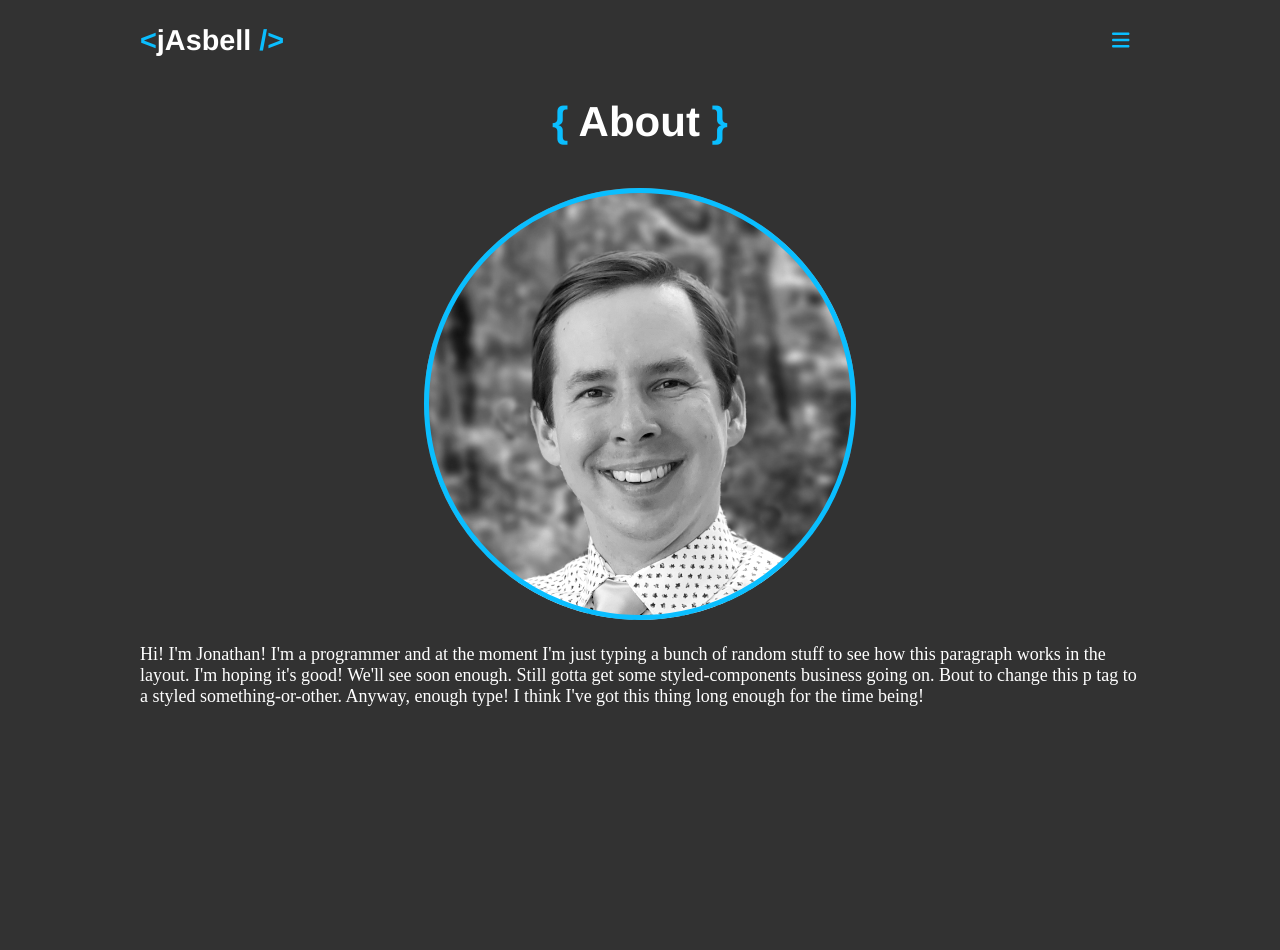
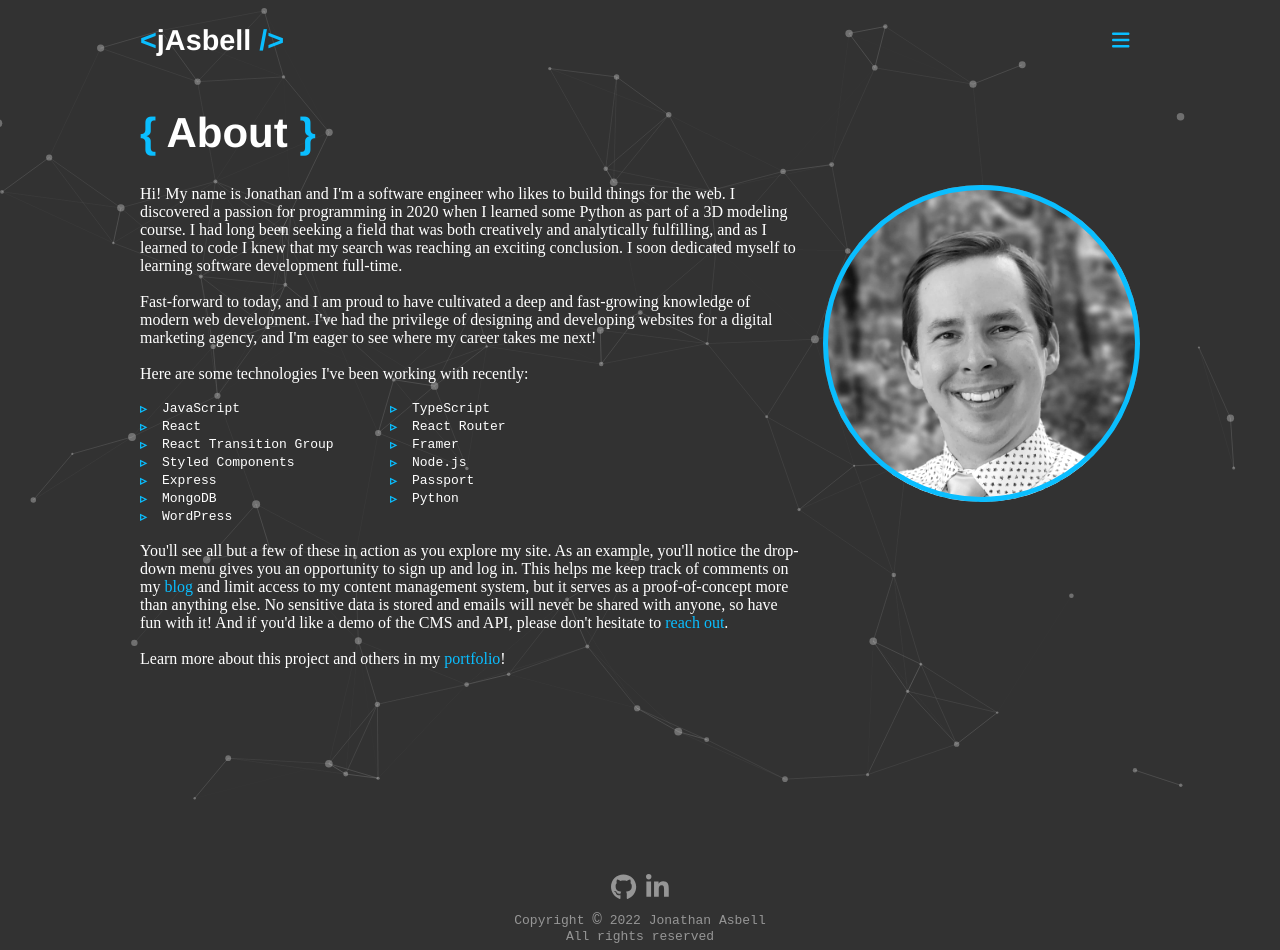
Before and after one commit to asbelljc/blog-client, a React (Create React App) app: page /about in a window 1280 px wide. Shown: the top 950 px of the page. Before the commit the page ends 800 px from the top, so only its background shows below. Built offline with nearby package versions, Linux system fonts and the light colour scheme; no server answers.

Commit message:
Completed About content and styling (although might add staggered animation in future). Added footer.

```diff
--- a/package.json
+++ b/package.json
@@ -4,6 +4,7 @@
   "private": true,
   "dependencies": {
     "@fortawesome/fontawesome-svg-core": "^6.1.1",
+    "@fortawesome/free-brands-svg-icons": "^6.1.1",
     "@fortawesome/free-solid-svg-icons": "^6.1.1",
     "@fortawesome/react-fontawesome": "^0.1.18",
     "@testing-library/jest-dom": "^5.16.4",
--- a/src/App.js
+++ b/src/App.js
@@ -7,6 +7,7 @@ import Layout from './components/Layout';
 import { Home, About, Blog, Portfolio, Contact } from './pages';
 import Particles from './components/Particles';
 import AnimatedRoutes from './components/AnimatedRoutes';
+import Footer from './components/Footer';
 
 export const SessionContext = createContext(null);
 export const ScreenContext = createContext(null);
@@ -184,13 +185,14 @@ function App() {
         <AnimatedRoutes location={location} routesKey={location.pathname}>
           <Route path="/" element={<Layout />}>
             <Route index element={<Home />} />
+            <Route path="about" element={<About />} />
+            <Route path="portfolio" element={<Portfolio />} />
             <Route path="blog" element={<Blog />} />
-            <Route path="about" element={<About />} />
             <Route path="contact" element={<Contact />} />
-            <Route path="portfolio" element={<Portfolio />} />
           </Route>
         </AnimatedRoutes>
-        {/* <Particles shown={usingParticles} /> */}
+        <Footer />
+        <Particles shown={usingParticles} />
       </SessionContext.Provider>
     </ScreenContext.Provider>
   );
--- /dev/null
+++ b/src/components/Footer.js
@@ -0,0 +1,71 @@
+import styled from 'styled-components';
+import { FontAwesomeIcon } from '@fortawesome/react-fontawesome';
+import { faGithub, faLinkedinIn } from '@fortawesome/free-brands-svg-icons';
+
+const Wrapper = styled.footer`
+  display: flex;
+  flex-direction: column;
+  align-items: center;
+  justify-content: center;
+  gap: 1rem;
+  width: 100%;
+  margin-top: 6.4rem;
+  padding: 0.75em 0;
+  font-family: 'Roboto Mono', 'Courier New', Courier, monospace;
+  font-size: 1.3rem;
+  text-align: center;
+
+  span {
+    /* copyright symbol appears too small compared to rest of font without this tweak */
+    font-size: 1.6rem;
+  }
+
+  * {
+    color: ${({ theme }) => theme.colors.inactive};
+  }
+`;
+
+const Copyright = styled.div`
+  margin: 0 auto;
+`;
+
+const Social = styled.div`
+  display: flex;
+  align-items: center;
+  justify-content: center;
+  gap: 1rem;
+
+  path {
+    transition: fill 0.15s;
+  }
+
+  a:hover {
+    path {
+      fill: ${({ theme }) => theme.colors.primary};
+    }
+  }
+`;
+
+export default function Footer() {
+  return (
+    <Wrapper>
+      <Social>
+        <a href="http://github.com/asbelljc" target="_blank" rel="noreferrer">
+          <FontAwesomeIcon icon={faGithub} size="2x" />
+        </a>
+        <a
+          href="http://linkedin.com/in/jcasbell"
+          target="_blank"
+          rel="noreferrer"
+        >
+          <FontAwesomeIcon icon={faLinkedinIn} size="2x" />
+        </a>
+      </Social>
+      <Copyright>
+        Copyright <span>©</span> {new Date().getFullYear()} Jonathan Asbell
+        <br />
+        All rights reserved
+      </Copyright>
+    </Wrapper>
+  );
+}
--- a/src/components/Header/Menu/Nav.js
+++ b/src/components/Header/Menu/Nav.js
@@ -33,7 +33,7 @@ const Wrapper = styled.div`
 export default function Nav({ setMenuOpen }) {
   const { screen } = useContext(ScreenContext);
 
-  const linkNames = ['About', 'Blog', 'Portfolio', 'Contact'];
+  const linkNames = ['About', 'Portfolio', 'Blog', 'Contact'];
 
   return (
     <Wrapper screen={screen}>
--- a/src/pages/About.js
+++ b/src/pages/About.js
@@ -1,37 +1,76 @@
 import PageWrapper from '../components/PageWrapper';
+import { Link } from 'react-router-dom';
 import styled from 'styled-components';
-import src from '../assets/headshot.jpg';
 import { useContext } from 'react';
 import { ScreenContext } from '../App';
+import src from '../assets/headshot.jpg';
 
-const Wrapper = styled(PageWrapper)``;
+const Wrapper = styled(PageWrapper)`
+  min-height: 100vh;
+`;
 
 const Content = styled.div`
   display: flex;
-  flex-direction: column;
+  flex-direction: ${({ screen }) =>
+    screen === 'wide' ? 'row-reverse' : 'column'};
+  align-items: ${({ screen }) => (screen === 'wide' ? 'flex-start' : 'center')};
   gap: 2.4rem;
 `;
 
 const Heading = styled.h1`
   font-size: ${({ screen }) => (screen === 'narrow' ? '3.6rem' : '4.2rem')};
-  align-self: center;
-  padding: 0.5em 0; /* em lets us do self-proportional padding (i.e. 1em = font-size) */
+  align-self: ${({ screen }) => (screen === 'wide' ? 'flex-start' : 'center')};
+  padding: 0.75em 0;
 
   span {
     color: ${({ theme }) => theme.colors.primary};
   }
 `;
 
-const Body = styled.p`
+const Body = styled.div`
+  display: flex;
+  flex-direction: column;
+  gap: 1.8rem;
   font-family: 'Nunito Sans';
-  font-size: 1.8rem;
+  font-size: 1.6rem;
   /* font-weight: 600; */
-  /* line-height: 1.4em; */
+
+  a {
+    color: ${({ theme }) => theme.colors.primary};
+    text-decoration: none;
+    transition: none;
+
+    &:hover {
+      color: ${({ theme }) => theme.colors.primaryGlow};
+    }
+  }
+
+  ul {
+    display: grid;
+    grid-template-columns: repeat(auto-fit, minmax(22rem, 25rem));
+    grid-template-rows: auto;
+    row-gap: 0.3rem;
+    list-style: none;
+  }
+
+  li {
+    position: relative;
+    padding-left: 2.2rem;
+    font-family: 'Roboto Mono', 'Courier New', Courier, monospace;
+    font-size: 1.3rem;
+
+    ::before {
+      content: '▹';
+      position: absolute;
+      left: 0;
+      font-weight: bold;
+      color: ${({ theme }) => theme.colors.primary};
+    }
+  }
 `;
 
 const Headshot = styled.div`
   position: relative;
-  align-self: center;
   max-width: 43.2rem;
   border-radius: 100rem;
 
@@ -61,7 +100,7 @@ const Headshot = styled.div`
     transition: transform 250ms;
   }
 
-  @media (hover: hover) {
+  /* @media (hover: hover) { */
   &:hover {
     img {
       filter: none;
@@ -71,23 +110,31 @@ const Headshot = styled.div`
       transform: translate3d(1.6rem, 1.6rem, 0);
     }
   }
-  }
+  /* } */
 `;
 
 function About() {
   const { screen } = useContext(ScreenContext);
 
+  const wrapper = {
+    hidden: { opacity: 0 },
+    shown: {
+      opacity: 1,
+      transition: {
+        opacity: { delay: 0.5 },
+      },
+    },
+    exit: { opacity: 0 },
+  };
+
   return (
-    <Wrapper
-      className="about"
-      initial={{ opacity: 0 }}
-      animate={{ opacity: 1, transition: { opacity: { delay: 0.3 } } }}
-      exit={{ opacity: 0 }}
-    >
-      <Content>
+    <Wrapper variants={wrapper} initial="hidden" animate="shown" exit="exit">
       <Heading screen={screen}>
-          <span>{'{ '}</span>About<span>{' }'}</span>
+        <span>{'{ '}</span>
+        About
+        <span>{' }'}</span>
       </Heading>
+      <Content screen={screen}>
         <Headshot screen={screen}>
           <img
             src={src}
@@ -95,12 +142,53 @@ function About() {
           />
         </Headshot>
         <Body>
-          Hi! I'm Jonathan! I'm a programmer and at the moment I'm just typing a
-          bunch of random stuff to see how this paragraph works in the layout.
-          I'm hoping it's good! We'll see soon enough. Still gotta get some
-          styled-components business going on. Bout to change this p tag to a
-          styled something-or-other. Anyway, enough type! I think I've got this
-          thing long enough for the time being!
+          <p>
+            Hi! My name is Jonathan and I'm a software engineer who likes to
+            build things for the web. I discovered a passion for programming in
+            2020 when I learned some Python as part of a 3D modeling course. I
+            had long been seeking a field that was both creatively and
+            analytically fulfilling, and as I learned to code I knew that my
+            search was reaching an exciting conclusion. I soon dedicated myself
+            to learning software development full-time.
+          </p>
+          <p>
+            Fast-forward to today, and I am proud to have cultivated a deep and
+            fast-growing knowledge of modern web development. I've had the
+            privilege of designing and developing websites for a digital
+            marketing agency, and I'm eager to see where my career takes me
+            next!
+          </p>
+          <p>Here are some technologies I've been working with recently:</p>
+          <ul>
+            <li>JavaScript</li>
+            <li>TypeScript</li>
+            <li>React</li>
+            <li>React Router</li>
+            <li>React Transition Group</li>
+            <li>Framer</li>
+            <li>Styled Components</li>
+            <li>Node.js</li>
+            <li>Express</li>
+            <li>Passport</li>
+            <li>MongoDB</li>
+            <li>Python</li>
+            <li>WordPress</li>
+          </ul>
+          <p>
+            You'll see all but a few of these in action as you explore my site.
+            As an example, you'll notice the drop-down menu gives you an
+            opportunity to sign up and log in. This helps me keep track of
+            comments on my <Link to="/blog">blog</Link> and limit access to my
+            content management system, but it serves as a proof-of-concept more
+            than anything else. No sensitive data is stored and emails will
+            never be shared with anyone, so have fun with it! And if you'd like
+            a demo of the CMS and API, please don't hesitate to{' '}
+            <Link to="/contact">reach out</Link>.
+          </p>
+          <p>
+            Learn more about this project and others in my{' '}
+            <Link to="/portfolio">portfolio</Link>!
+          </p>
         </Body>
       </Content>
     </Wrapper>
```
Also changed, not shown: src/assets/headshot.jpg, 1 other file (tests, documents, lock files or other folders). Lines whose indentation alone changed are shown as unchanged.
